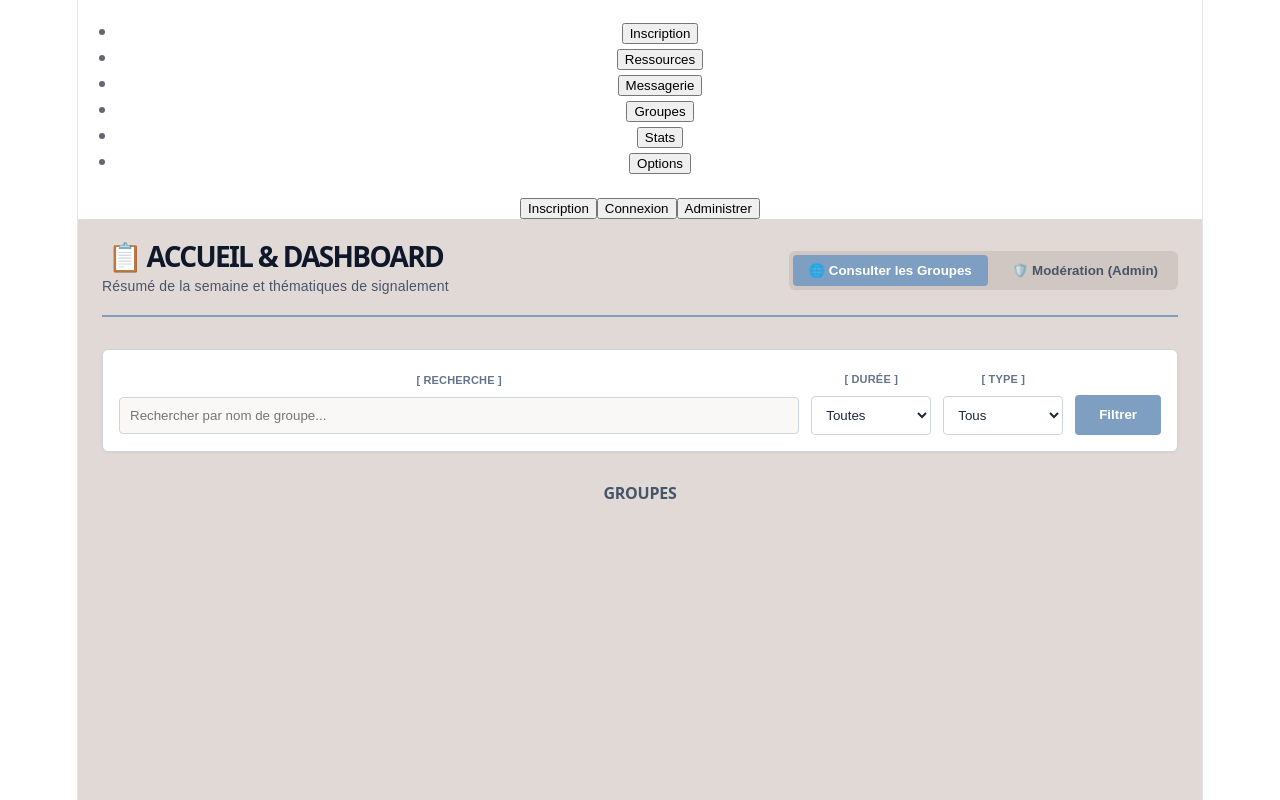
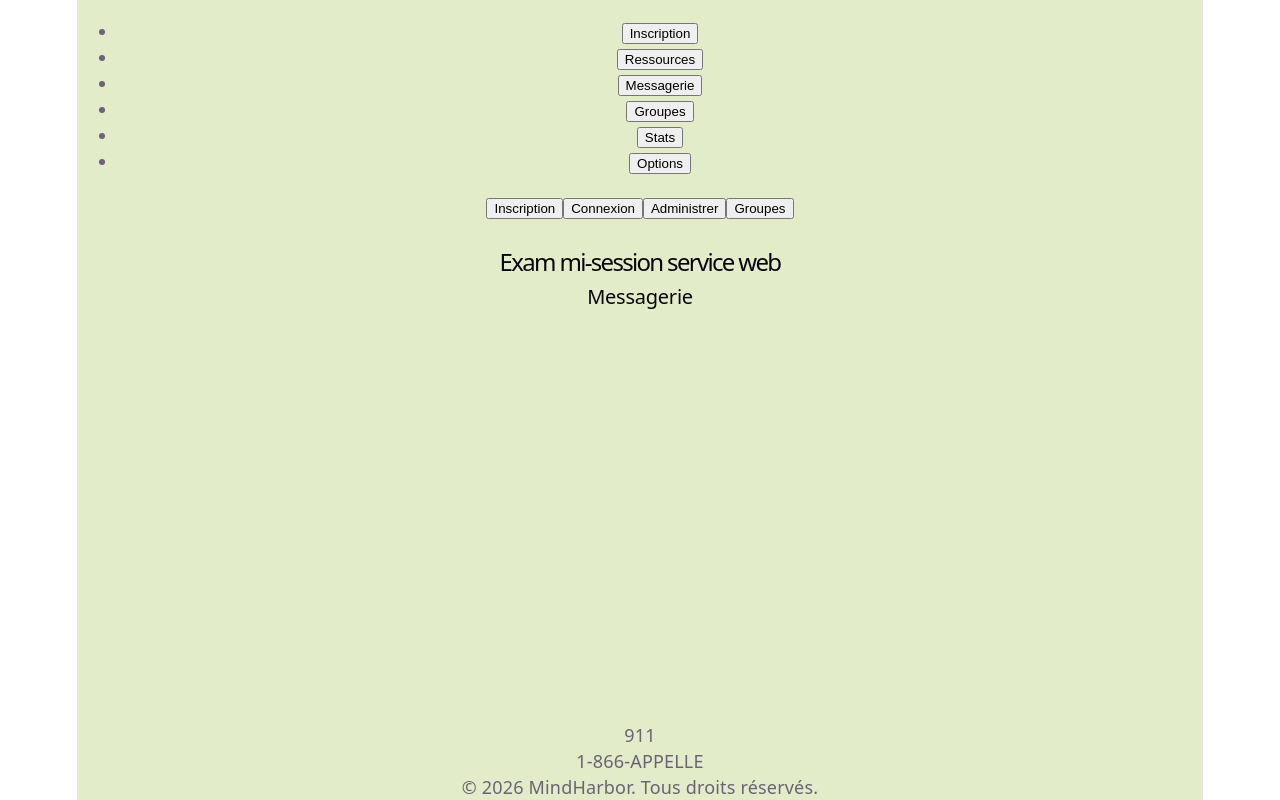
Before and after one commit to clementlaflamme/mindharbor, a React (Vite) app in the folder client/: page / in a window 1280 px wide. Shown: the top 800 px of the page. Built offline with nearby package versions, Linux system fonts and the light colour scheme.

Commit message:
for merge

```diff
--- a/client/src/App.tsx
+++ b/client/src/App.tsx
@@ -8,13 +8,27 @@ import { AdminSignalementsPage } from "./pages/AdminSignalementsPage";
 
 const API = "http://localhost:3000"
 
+
 function App() {
+  const [ongletActif, setOngletActif] = useState<string>('messagerie');
+
   return (
-    <div className="app-container">
-      <Navbar />
+    <div className="app-container" style={{ backgroundColor: '#e2ecc8', minHeight: '100vh', display: 'flex', flexDirection: 'column' }}>
 
-      <main className="content">
-        <GroupsPage />
+      {/*
+      */}
+      <Navbar surChangementOnglet={setOngletActif} ongletActif={ongletActif} />
+
+      <main className="content" style={{ flex: 1, padding: '20px' }}>
+        <h1 style={{ textAlign: 'center', fontSize: '24px', margin: '10px 0' }}>Exam mi-session service web</h1>
+
+        {ongletActif === 'groupes' ? (
+          <GroupsPage />
+        ) : (
+          <div className="messagerie-container">
+            <h2 style={{ textAlign: 'center', fontSize: '20px' }}>Messagerie</h2>
+          </div>
+        )}
       </main>
 
       <Footer />
--- a/client/src/components/Navbar.tsx
+++ b/client/src/components/Navbar.tsx
@@ -1,4 +1,6 @@
-export default function Navbar() {
+import React from 'react';
+
+export default function Navbar(props: any) {
   return (
     <nav className="navbar">
       <div className="navbar-logo"></div>
@@ -15,6 +17,12 @@ export default function Navbar() {
       <button className="btn-nav-inscription">Inscription</button>
       <button className="btn-nav-connexion">Connexion</button>
       <button className="btn-nav-admin">Administrer</button>
+      <button
+        onClick={() => props.surChangementOnglet('groupes')}
+        className={props.ongletActif === 'groupes' ? 'onglet-actif' : 'onglet-standard'}
+      >
+        Groupes
+      </button>
     </nav>
   );
 }
```
